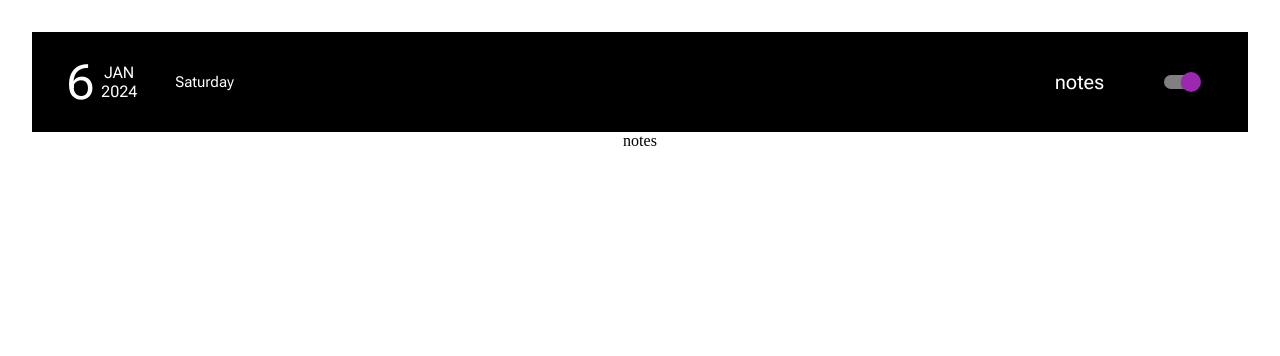
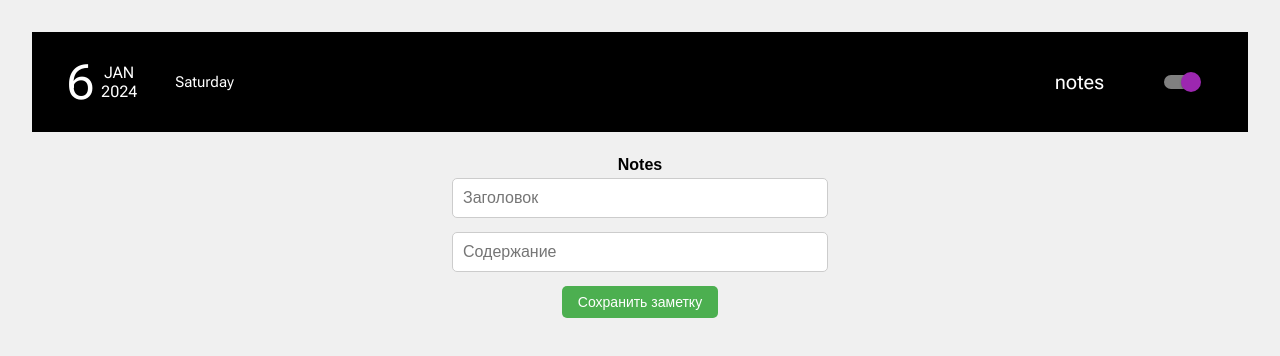
Before and after one commit to frontgr/to-notes, a React (Vite) app: page / in a window 1280 px wide. Both pictures are taken after a click on the element 1171 px from the left and 82 px from the top of the page. Shown: the top 356 px of the page. Built offline with nearby package versions, Linux system fonts and the light colour scheme.

Commit message:
add: Create notes

```diff
--- a/package.json
+++ b/package.json
@@ -10,11 +10,17 @@
     "preview": "vite preview"
   },
   "dependencies": {
+    "@chakra-ui/react": "^2.8.2",
     "@emotion/react": "^11.11.3",
     "@emotion/styled": "^11.11.0",
     "@mui/icons-material": "^5.15.3",
     "@mui/material": "^5.15.3",
+    "@types/react-dnd": "^3.0.2",
+    "framer-motion": "^10.17.9",
+    "moment": "^2.30.1",
     "react": "^18.2.0",
+    "react-dnd": "^16.0.1",
+    "react-dnd-html5-backend": "^16.0.1",
     "react-dom": "^18.2.0"
   },
   "devDependencies": {
--- /dev/null
+++ b/src/components/Notes/Notes.css
@@ -0,0 +1,146 @@
+/* Цвета */
+body {
+  background-color: #f0f0f0; /* Рассмотрите более мягкий цвет фона */
+}
+
+.notes-container button {
+  background-color: #3498db; /* Основной цвет кнопок */
+  border: 1px solid #3498db; /* Добавьте границу для акцента */
+}
+
+/* Типографика */
+body {
+  font-family: 'Open Sans', sans-serif; /* Выберите согласованный шрифт */
+}
+
+/* Расстояние и отступы */
+.note-card {
+  margin-bottom: 15px; /* Добавьте пространство между карточками */
+}
+
+/* Границы и тени */
+.note-card {
+  box-shadow: 0px 2px 4px rgba(0, 0, 0, 0.1); /* Добавьте небольшую тень */
+}
+
+/* Адаптивный дизайн */
+@media only screen and (max-width: 600px) {
+  .note-card {
+    padding: 15px; /* Измените отступ для меньших экранов */
+  }
+}
+
+
+/* Глобальные стили */
+body {
+  font-family: 'Arial', sans-serif;
+  background-color: #f0f0f0;
+}
+
+/* Контейнер для заметок */
+.notes-container {
+  max-width: 800px;
+  margin: 0 auto;
+  padding: 20px;
+}
+
+/* Стили заголовка */
+.notes-container h2 {
+  font-size: 24px;
+  font-weight: bold;
+  margin-bottom: 20px;
+  color: #333;
+}
+
+/* Стили ввода */
+.notes-container input {
+  width: 50%;
+  padding: 10px;
+  margin-bottom: 10px;
+  border: 1px solid #ccc;
+  border-radius: 5px;
+  font-size: 16px;
+
+}
+
+/* Стили кнопок */
+.notes-container button {
+  padding: 8px 16px;
+  background-color: #4caf50;
+  color: #fff;
+  border: none;
+  border-radius: 5px;
+  cursor: pointer;
+  font-size: 14px;
+}
+
+.notes-container button:hover {
+  background-color: #45a049;
+}
+
+/* Содержимое заметок в виде сетки */
+.notes-container .notes-content {
+  margin-top: 20px;
+}
+
+/* Стили карточки заметки */
+.note-card, .chakra-card {
+  justify-content: center;
+  background-color: #fff;
+  border-radius: 5px;
+  font-size: 14px;
+  padding: 10px; /* Изменен отступ для обеих стилей карточек */
+}
+
+/* Стили заголовка заметки */
+.note-title {
+  font-size: 16px;
+  font-weight: bold;
+  color: #333;
+  max-width: 100%;
+  white-space: nowrap;
+  overflow: hidden;
+  text-overflow: ellipsis;
+}
+
+.note-btns {
+  display: flex !important;
+  gap: 5%;
+  place-content: center;
+}
+
+/* Стили кнопки редактирования */
+.edit-button, .delete-button {
+  width: 110px;
+  padding: 6px 12px;
+  border-radius: 3px;
+  cursor: pointer;
+  font-size: 12px;
+  margin-top: 10px;
+}
+
+.edit-button {
+  background-color: #3498db;
+  color: #fff;
+}
+
+.edit-button:hover {
+  background-color: #2980b9;
+}
+
+/* Стили кнопки удаления */
+.delete-button {
+  background-color: #d46e62 !important;
+  color: #fff;
+}
+
+.delete-button:hover {
+  background-color: #ff1900 !important;
+}
+
+/* Адаптивный дизайн */
+@media only screen and (max-width: 600px) {
+  .notes-container {
+    padding: 10px;
+  }
+}
--- a/src/components/Notes/Notes.jsx
+++ b/src/components/Notes/Notes.jsx
@@ -1,3 +1,165 @@
-export default function Notes(props) {
-  return <>notes</>;
-}
+import React, { useState, useEffect } from "react";
+import {
+  Box,
+  Text,
+  Button,
+  Container,
+  Grid,
+  Card,
+  Input,
+  VStack,
+  HStack,
+} from "@chakra-ui/react";
+import moment from "moment";
+import "./Notes.css";
+
+const Notes = () => {
+  // Состояние для хранения заметок
+  const [notes, setNotes] = useState([]);
+
+  // Состояние для отслеживания текущей редактируемой заметки
+  const [newNote, setNewNote] = useState({ title: "", content: "" });
+
+  // Состояние для отслеживания индекса заметки, которую нужно редактировать
+  const [editIndex, setEditIndex] = useState(null);
+
+  // Эффект, который загружает заметки из localStorage при монтировании компонента
+  useEffect(() => {
+    // Получаем заметки из localStorage или пустой массив, если нет сохраненных данных
+    const storedNotes = JSON.parse(localStorage.getItem("notes")) || [];
+    // Устанавливаем заметки в состояние
+    setNotes(storedNotes);
+  }, []);
+
+  // Функция для добавления или обновления заметки
+  const addNote = () => {
+    // Проверка на пустые поля
+    if (newNote.title.trim() === "" || newNote.content.trim() === "") {
+      return; // Предотвращаем добавление пустых заметок
+    }
+
+    // Форматирование текущей даты
+    const createdAt = moment().format("MMMM Do YYYY, h:mm:ss a");
+
+    // Создание объекта новой заметки
+    const newNoteObject = {
+      title: newNote.title,
+      content: newNote.content,
+      createdAt: createdAt,
+    };
+
+    // Если редактируется существующая заметка, обновляем её
+    if (editIndex !== null) {
+      const updatedNotes = [...notes];
+      updatedNotes[editIndex] = newNoteObject;
+      localStorage.setItem("notes", JSON.stringify(updatedNotes));
+      setNotes(updatedNotes);
+      setEditIndex(null);
+    } else {
+      // Иначе добавляем новую заметку
+      const updatedNotes = [...notes, newNoteObject];
+      localStorage.setItem("notes", JSON.stringify(updatedNotes));
+      setNotes(updatedNotes);
+    }
+
+    // Очищаем состояние для ввода новой заметки
+    setNewNote({ title: "", content: "" });
+  };
+
+  // Функция для ограничения длины заголовка заметки
+  const updateNoteTitle = (value) => {
+    // Ограничиваем длину заголовка
+    const limitedTitle = value.slice(0, 22);
+    setNewNote({ ...newNote, title: limitedTitle });
+  };
+
+  // Функция для редактирования существующей заметки
+  const editNote = (index) => {
+    // Копируем содержимое выбранной заметки в состояние для редактирования
+    setNewNote({ ...notes[index] });
+    setEditIndex(index);
+  };
+
+  // Функция для удаления заметки
+  const deleteNote = (index) => {
+    // Удаляем выбранную заметку из состояния
+    setNotes((prevNotes) => {
+      const updatedNotes = [...prevNotes];
+      updatedNotes.splice(index, 1);
+      // Сохраняем обновленные заметки в localStorage
+      localStorage.setItem("notes", JSON.stringify(updatedNotes));
+      return updatedNotes;
+    });
+  };
+
+  return (
+    <Box className="notes-container">
+      <VStack spacing={4} p={4}>
+        <Text fontSize="2xl" fontWeight="bold">
+          Notes
+        </Text>
+        {/* Поле ввода заголовка заметки */}
+        <Input
+          placeholder="Заголовок"
+          value={newNote.title}
+          onChange={(e) => updateNoteTitle(e.target.value)}
+        />
+        {/* Поле ввода содержания заметки */}
+        <Input
+          placeholder="Содержание"
+          value={newNote.content}
+          onChange={(e) => setNewNote({ ...newNote, content: e.target.value })}
+        />
+        {/* Кнопка для добавления или обновления заметки */}
+        <Button onClick={addNote}>
+          {editIndex !== null ? "Обновить заметку" : "Сохранить заметку"}
+        </Button>
+      </VStack>
+
+      {/* Контейнер для отображения списка заметок */}
+      <Container className="notes-content" maxW="container.md" pt={4}>
+        {/* Сетка для отображения заметок */}
+        <Grid templateColumns="repeat(auto-fit, minmax(250px, 1fr))" gap={4}>
+          {notes.map((note, index) => (
+            // Карточка с информацией о заметке
+            <Grid key={index} className="note-card">
+              <Card shadow="md" p={4} rounded="md">
+                {/* Заголовок заметки */}
+                <HStack spacing={4}>
+                  <Text className="note-title" fontSize="xl" fontWeight="bold">
+                    {note.title}
+                  </Text>
+                </HStack>
+                {/* Содержание заметки */}
+                <Text>{note.content}</Text>
+                {/* Дата создания заметки */}
+                <Text fontSize="sm" color="gray.500">
+                  Создано: {note.createdAt}
+                </Text>
+                {/* Кнопки для редактирования и удаления заметки */}
+                <Grid className="note-btns">
+                  <Button
+                    onClick={() => editNote(index)}
+                    variant="ghost"
+                    className="edit-button"
+                  >
+                    Редактировать
+                  </Button>
+                  <Button
+                    onClick={() => deleteNote(index)}
+                    variant="ghost"
+                    className="delete-button"
+                  >
+                    Удалить
+                  </Button>
+                </Grid>
+              </Card>
+            </Grid>
+          ))}
+        </Grid>
+      </Container>
+    </Box>
+  );
+};
+
+export default Notes;
```
Also changed, not shown: 1 other file (tests, documents, lock files or other folders).
